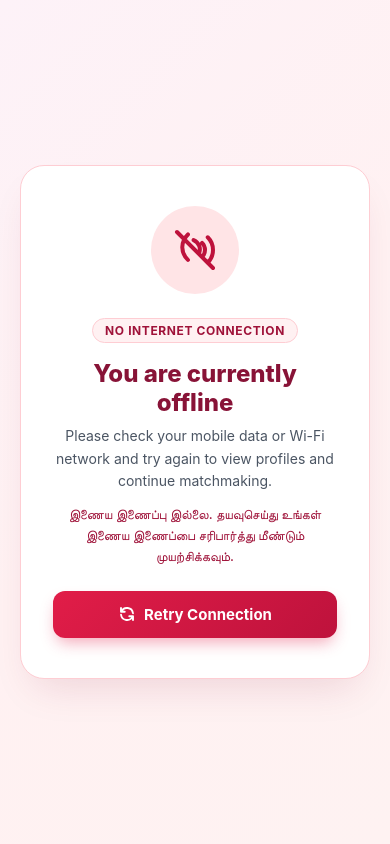
After one commit to vigneshnallu/saesubam-matrimony, a Spring Boot app: page /offline.html in a window 390 px wide. The commit adds this page. Run offline with Spring Boot 4, Linux system fonts and the light colour scheme; some of the project's set-up classes (security, data sources, template engines, error pages and the like) are left out, and stand-ins take their place.

Commit message:
Add 3D couple AI app icon and PWA mobile app support

```diff
--- /dev/null
+++ b/src/main/resources/static/offline.html
@@ -0,0 +1,127 @@
+<!DOCTYPE html>
+<html lang="ta,en">
+<head>
+    <meta charset="UTF-8">
+    <meta name="viewport" content="width=device-width, initial-scale=1.0">
+    <title>Offline — SaeSubam Matrimony</title>
+    <link rel="icon" type="image/svg+xml" href="/images/favicon.svg">
+    <style>
+        * {
+            box-sizing: border-box;
+            margin: 0;
+            padding: 0;
+            font-family: -apple-system, BlinkMacSystemFont, "Segoe UI", Roboto, "Helvetica Neue", Arial, sans-serif;
+        }
+        body {
+            min-height: 100vh;
+            display: flex;
+            align-items: center;
+            justify-content: center;
+            background: linear-gradient(135deg, #fdf2f8 0%, #fff1f2 50%, #fef2f2 100%);
+            padding: 20px;
+            color: #1f2937;
+        }
+        .offline-card {
+            background: #ffffff;
+            border-radius: 24px;
+            box-shadow: 0 20px 40px -15px rgba(136, 19, 55, 0.15);
+            max-width: 440px;
+            width: 100%;
+            padding: 40px 32px;
+            text-align: center;
+            border: 1px solid #fecdd3;
+        }
+        .icon-wrap {
+            width: 88px;
+            height: 88px;
+            margin: 0 auto 24px;
+            background: #ffe4e6;
+            border-radius: 50%;
+            display: flex;
+            align-items: center;
+            justify-content: center;
+            position: relative;
+        }
+        .icon-wrap svg {
+            width: 48px;
+            height: 48px;
+            color: #be123c;
+        }
+        .badge {
+            display: inline-block;
+            background: #fff1f2;
+            color: #9f1239;
+            font-size: 12px;
+            font-weight: 700;
+            letter-spacing: 0.05em;
+            text-transform: uppercase;
+            padding: 4px 12px;
+            border-radius: 9999px;
+            border: 1px solid #fecdd3;
+            margin-bottom: 16px;
+        }
+        h1 {
+            font-size: 24px;
+            font-weight: 800;
+            color: #881337;
+            margin-bottom: 8px;
+        }
+        p {
+            font-size: 14px;
+            color: #4b5563;
+            line-height: 1.6;
+            margin-bottom: 24px;
+        }
+        .tamil-msg {
+            font-size: 13px;
+            color: #9f1239;
+            margin-top: -12px;
+            margin-bottom: 24px;
+            font-weight: 500;
+        }
+        .btn-retry {
+            display: inline-flex;
+            align-items: center;
+            justify-content: center;
+            gap: 8px;
+            width: 100%;
+            background: linear-gradient(135deg, #e11d48 0%, #be123c 100%);
+            color: #ffffff;
+            font-size: 15px;
+            font-weight: 700;
+            padding: 14px 24px;
+            border-radius: 12px;
+            border: none;
+            cursor: pointer;
+            box-shadow: 0 8px 16px -4px rgba(225, 29, 72, 0.4);
+            transition: transform 0.15s ease, box-shadow 0.15s ease;
+        }
+        .btn-retry:hover {
+            transform: translateY(-2px);
+            box-shadow: 0 12px 20px -4px rgba(225, 29, 72, 0.5);
+        }
+        .btn-retry:active {
+            transform: translateY(0);
+        }
+    </style>
+</head>
+<body>
+    <div class="offline-card">
+        <div class="icon-wrap">
+            <svg fill="none" stroke="currentColor" stroke-width="2" viewBox="0 0 24 24" xmlns="http://www.w3.org/2000/svg">
+                <path stroke-linecap="round" stroke-linejoin="round" d="M18.364 5.636a9 9 0 010 12.728m0 0l-2.829-2.829m2.829 2.829L21 21M15.536 8.464a5 5 0 010 7.072m0 0l-2.829-2.829m-4.243 4.243a9 9 0 01-2.828-6.364 9 9 0 012.828-6.364m2.829 2.828a5 5 0 012.828 6.364M3 3l18 18"></path>
+            </svg>
+        </div>
+        <span class="badge">No Internet Connection</span>
+        <h1>You are currently offline</h1>
+        <p>Please check your mobile data or Wi-Fi network and try again to view profiles and continue matchmaking.</p>
+        <p class="tamil-msg">இணைய இணைப்பு இல்லை. தயவுசெய்து உங்கள் இணைய இணைப்பை சரிபார்த்து மீண்டும் முயற்சிக்கவும்.</p>
+        <button class="btn-retry" onclick="window.location.reload()">
+            <svg style="width: 18px; height: 18px;" fill="none" stroke="currentColor" stroke-width="2.5" viewBox="0 0 24 24" xmlns="http://www.w3.org/2000/svg">
+                <path stroke-linecap="round" stroke-linejoin="round" d="M4 4v5h.582m15.356 2A8.001 8.001 0 004.582 9m0 0H9m11 11v-5h-.581m0 0a8.003 8.003 0 01-15.357-2m15.357 2H15"></path>
+            </svg>
+            Retry Connection
+        </button>
+    </div>
+</body>
+</html>
--- a/src/main/resources/templates/login.html
+++ b/src/main/resources/templates/login.html
@@ -4,6 +4,9 @@
     <meta charset="UTF-8">
     <meta name="viewport" content="width=device-width, initial-scale=1.0">
     <title>SaeSubam Matrimony - Premium Matchmaking Platform</title>
+    <link rel="icon" type="image/svg+xml" href="/images/favicon.svg">
+    <link rel="manifest" href="/manifest.json">
+    <meta name="theme-color" content="#881337">
     <meta name="google-site-verification" content="gG75sylIm_OgSWPuQGKAHGQIEw_ogk2r13B9rOpyVZs" />
 
     <link rel="preconnect" href="https://fonts.googleapis.com">
--- a/src/main/resources/templates/profiles.html
+++ b/src/main/resources/templates/profiles.html
@@ -4,6 +4,9 @@
     <meta charset="UTF-8">
     <meta name="viewport" content="width=device-width, initial-scale=1.0">
     <title>Browse Profiles - SaeSubam Matrimony</title>
+    <link rel="icon" type="image/svg+xml" href="/images/favicon.svg">
+    <link rel="manifest" href="/manifest.json">
+    <meta name="theme-color" content="#881337">
 
     <link rel="preconnect" href="https://fonts.googleapis.com">
     <link rel="preconnect" href="https://fonts.gstatic.com" crossorigin>
--- a/src/main/resources/templates/register.html
+++ b/src/main/resources/templates/register.html
@@ -4,6 +4,9 @@
     <meta charset="UTF-8">
     <meta name="viewport" content="width=device-width, initial-scale=1.0">
     <title>SaeSubam Matrimony - Free Registration</title>
+    <link rel="icon" type="image/svg+xml" href="/images/favicon.svg">
+    <link rel="manifest" href="/manifest.json">
+    <meta name="theme-color" content="#881337">
 
     <link rel="preconnect" href="https://fonts.googleapis.com">
     <link rel="preconnect" href="https://fonts.gstatic.com" crossorigin>
--- a/src/main/resources/templates/subscription.html
+++ b/src/main/resources/templates/subscription.html
@@ -4,6 +4,9 @@
     <meta charset="UTF-8">
     <meta name="viewport" content="width=device-width, initial-scale=1.0">
     <title>Membership Plans - SaeSubam Matrimony</title>
+    <link rel="icon" type="image/svg+xml" href="/images/favicon.svg">
+    <link rel="manifest" href="/manifest.json">
+    <meta name="theme-color" content="#881337">
 
     <link rel="preconnect" href="https://fonts.googleapis.com">
     <link rel="preconnect" href="https://fonts.gstatic.com" crossorigin>
```
Also changed, not shown: src/main/java/com/saesubam/controller/PwaController.java (added, +146 -0 lines), src/main/resources/static/sw.js (added, +102 -0 lines), src/main/resources/templates/index.html (+82 -0 lines), src/main/resources/static/images/app-icon.jpg (added), src/main/resources/static/manifest.json (added), 1 other file.
